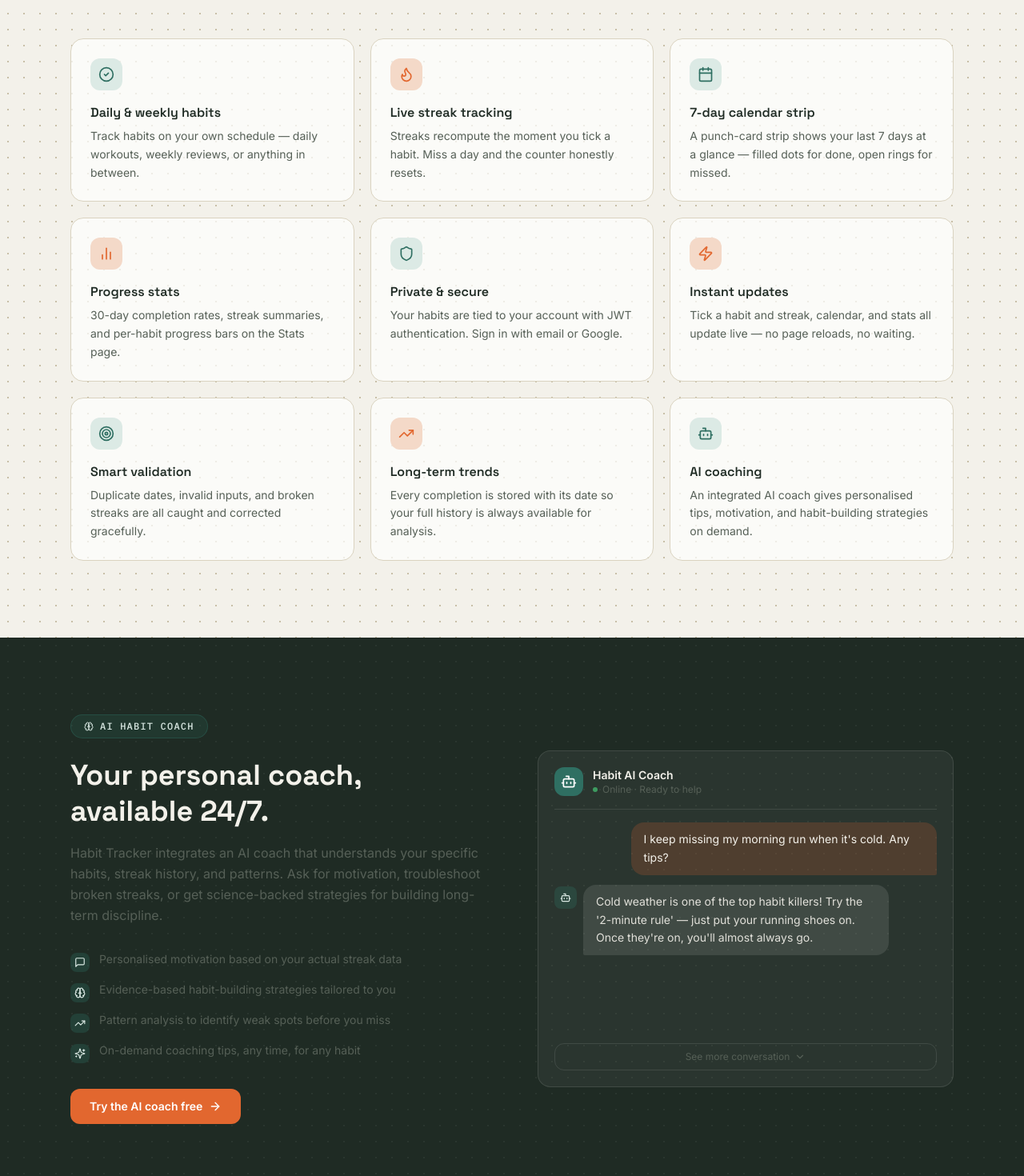
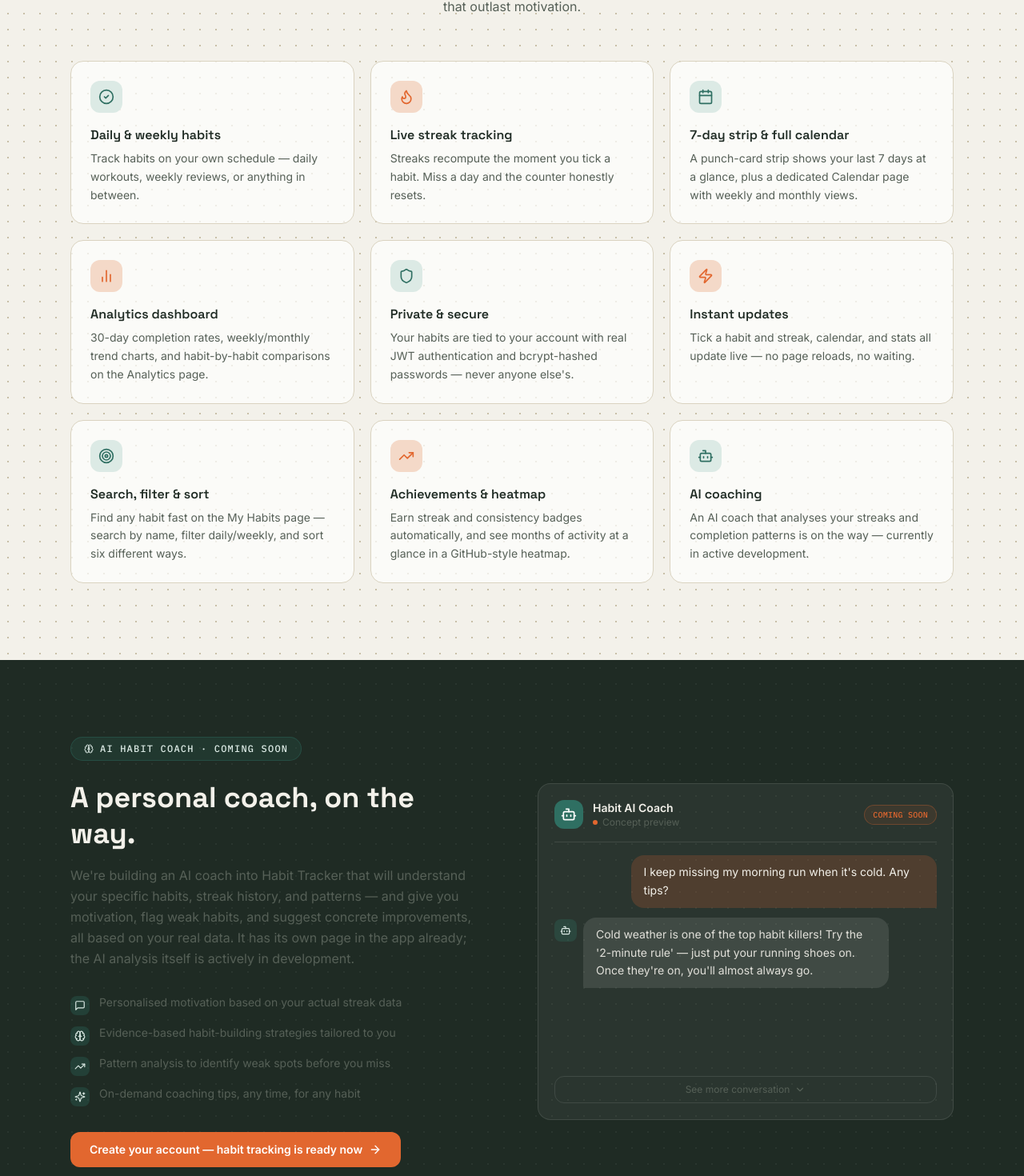
Before and after one commit to Karuna-Neupane/Habit_Tracker_App, a React (Vite) app in the folder Habit_Tracker_App/: page / in a window 1280 px wide. Shown: the part 1213-2683 px from the top of the page at 80% size. Built offline with nearby package versions, Linux system fonts and the light colour scheme.

Commit message:
Updated Home Page

```diff
--- a/Habit_Tracker_App/src/pages/Home.jsx
+++ b/Habit_Tracker_App/src/pages/Home.jsx
@@ -66,7 +66,7 @@ function HeroSection() {
         {/* Badge */}
         <div className="inline-flex items-center gap-2 rounded-full border border-pine/20 bg-pineSoft/60 px-4 py-1.5 text-xs font-mono uppercase tracking-widest text-pine mb-8">
           <span className="h-1.5 w-1.5 rounded-full bg-pine animate-pulse" />
-          AI-Powered Habit Coaching
+          Streaks, Calendar &amp; Analytics — AI Coach Coming Soon
           <Sparkles className="h-3 w-3" />
         </div>
 
@@ -84,8 +84,8 @@ function HeroSection() {
 
         <p className="mt-6 mx-auto max-w-2xl text-lg sm:text-xl text-inkSoft leading-relaxed">
           Habit Tracker helps you build and maintain positive daily routines by tracking habits,
-          monitoring streaks, and visualising your progress — with an AI coach to keep you going
-          when motivation dips.
+          monitoring streaks, and visualising your progress across a full calendar and analytics
+          dashboard — with an AI coach in active development to keep you going when motivation dips.
         </p>
 
         {/* CTAs */}
@@ -180,13 +180,13 @@ function StatsStrip() {
 const FEATURES = [
   { icon: CheckCircle2, title: 'Daily & weekly habits',  desc: 'Track habits on your own schedule — daily workouts, weekly reviews, or anything in between.',                             color: 'bg-pineSoft text-pine'  },
   { icon: Flame,        title: 'Live streak tracking',   desc: 'Streaks recompute the moment you tick a habit. Miss a day and the counter honestly resets.',                             color: 'bg-emberSoft text-ember' },
-  { icon: Calendar,     title: '7-day calendar strip',   desc: 'A punch-card strip shows your last 7 days at a glance — filled dots for done, open rings for missed.',                  color: 'bg-pineSoft text-pine'  },
-  { icon: BarChart2,    title: 'Progress stats',         desc: '30-day completion rates, streak summaries, and per-habit progress bars on the Stats page.',                             color: 'bg-emberSoft text-ember' },
-  { icon: Shield,       title: 'Private & secure',       desc: 'Your habits are tied to your account with JWT authentication. Sign in with email or Google.',                           color: 'bg-pineSoft text-pine'  },
+  { icon: Calendar,     title: '7-day strip & full calendar', desc: 'A punch-card strip shows your last 7 days at a glance, plus a dedicated Calendar page with weekly and monthly views.', color: 'bg-pineSoft text-pine'  },
+  { icon: BarChart2,    title: 'Analytics dashboard',    desc: '30-day completion rates, weekly/monthly trend charts, and habit-by-habit comparisons on the Analytics page.',              color: 'bg-emberSoft text-ember' },
+  { icon: Shield,       title: 'Private & secure',       desc: 'Your habits are tied to your account with real JWT authentication and bcrypt-hashed passwords — never anyone else\'s.',    color: 'bg-pineSoft text-pine'  },
   { icon: Zap,          title: 'Instant updates',        desc: 'Tick a habit and streak, calendar, and stats all update live — no page reloads, no waiting.',                           color: 'bg-emberSoft text-ember' },
-  { icon: Target,       title: 'Smart validation',       desc: 'Duplicate dates, invalid inputs, and broken streaks are all caught and corrected gracefully.',                          color: 'bg-pineSoft text-pine'  },
-  { icon: TrendingUp,   title: 'Long-term trends',       desc: 'Every completion is stored with its date so your full history is always available for analysis.',                       color: 'bg-emberSoft text-ember' },
-  { icon: Bot,          title: 'AI coaching',            desc: 'An integrated AI coach gives personalised tips, motivation, and habit-building strategies on demand.',                  color: 'bg-pineSoft text-pine'  },
+  { icon: Target,       title: 'Search, filter & sort',  desc: 'Find any habit fast on the My Habits page — search by name, filter daily/weekly, and sort six different ways.',           color: 'bg-pineSoft text-pine'  },
+  { icon: TrendingUp,   title: 'Achievements & heatmap', desc: 'Earn streak and consistency badges automatically, and see months of activity at a glance in a GitHub-style heatmap.',      color: 'bg-emberSoft text-ember' },
+  { icon: Bot,          title: 'AI coaching',            desc: 'An AI coach that analyses your streaks and completion patterns is on the way — currently in active development.',         color: 'bg-pineSoft text-pine'  },
 ]
 
 function FeaturesSection() {
@@ -239,15 +239,16 @@ function AICoachSection() {
           <div>
             <div className="inline-flex items-center gap-2 rounded-full border border-pine/40 bg-pine/20 px-4 py-1.5 text-xs font-mono uppercase tracking-widest text-pineSoft mb-6">
               <Brain className="h-3 w-3" />
-              AI Habit Coach
+              AI Habit Coach · Coming Soon
             </div>
             <h2 className="font-display text-4xl font-bold text-paper leading-tight">
-              Your personal coach, available 24/7.
+              A personal coach, on the way.
             </h2>
             <p className="mt-4 text-inkSoft leading-relaxed">
-              Habit Tracker integrates an AI coach that understands your specific habits,
-              streak history, and patterns. Ask for motivation, troubleshoot broken streaks,
-              or get science-backed strategies for building long-term discipline.
+              We're building an AI coach into Habit Tracker that will understand your specific
+              habits, streak history, and patterns — and give you motivation, flag weak habits,
+              and suggest concrete improvements, all based on your real data. It has its own
+              page in the app already; the AI analysis itself is actively in development.
             </p>
             <ul className="mt-8 space-y-3">
               {[
@@ -265,24 +266,29 @@ function AICoachSection() {
               ))}
             </ul>
             <Link to="/register" className="mt-8 inline-flex items-center gap-2 rounded-xl bg-ember px-6 py-3 text-sm font-semibold text-white hover:bg-ember/90 transition-colors">
-              Try the AI coach free
+              Create your account — habit tracking is ready now
               <ArrowRight className="h-4 w-4" />
             </Link>
           </div>
 
-          {/* Mock chat */}
+          {/* Mock chat — a concept preview of what's coming, not a live feature yet */}
           <div className="rounded-2xl border border-white/10 bg-white/5 p-5">
-            <div className="flex items-center gap-3 pb-4 border-b border-white/10 mb-4">
+            <div className="flex items-center justify-between pb-4 border-b border-white/10 mb-4">
+              <div className="flex items-center gap-3">
                 <div className="flex h-9 w-9 items-center justify-center rounded-xl bg-pine text-white">
                   <Bot className="h-5 w-5" />
                 </div>
                 <div>
                   <p className="text-sm font-semibold text-paper">Habit AI Coach</p>
                   <div className="flex items-center gap-1.5">
-                  <span className="h-1.5 w-1.5 rounded-full bg-green-400 animate-pulse" />
-                  <span className="text-xs text-inkSoft">Online · Ready to help</span>
+                    <span className="h-1.5 w-1.5 rounded-full bg-ember" />
+                    <span className="text-xs text-inkSoft">Concept preview</span>
                   </div>
                 </div>
+              </div>
+              <span className="shrink-0 rounded-full border border-ember/30 bg-ember/10 px-2.5 py-1 font-mono text-[10px] uppercase tracking-wide text-ember">
+                Coming soon
+              </span>
             </div>
 
             <div className="space-y-3 min-h-[260px]">
@@ -312,9 +318,9 @@ function AICoachSection() {
             ) : (
               <div className="mt-4 flex gap-2">
                 <div className="flex-1 rounded-xl border border-white/10 bg-white/5 px-4 py-2 text-sm text-inkSoft">
-                  Ask your coach anything…
+                  Ask your coach anything… (coming soon)
                 </div>
-                <div className="rounded-xl bg-pine px-3 py-2 text-white flex items-center">
+                <div className="rounded-xl bg-pine/50 px-3 py-2 text-white flex items-center cursor-not-allowed">
                   <ArrowRight className="h-4 w-4" />
                 </div>
               </div>
@@ -364,15 +370,16 @@ function AboutSection() {
             </p>
             <p className="mt-4 text-inkSoft leading-relaxed">
               Most habit apps overwhelm you with features. We focus on the essentials: log your
-              habits, see your streaks, understand your patterns. Then we add AI coaching to help
-              you break through the resistance that stops most people before habits take root.
+              habits on My Habits, see your streaks and calendar, and understand your patterns on
+              Analytics and your Dashboard — with achievement badges and a contribution heatmap
+              to keep it motivating.
             </p>
             <p className="mt-4 text-inkSoft leading-relaxed">
-              Built with React, Node.js, and Express. Designed to be fast, private, and genuinely
-              useful — without the noise.
+              Built with React, Node.js, Express, and MongoDB. Designed to be fast, private, and
+              genuinely useful — without the noise.
             </p>
             <div className="mt-6 flex flex-wrap gap-2">
-              {['React', 'Node.js', 'Express', 'JWT Auth', 'Google OAuth', 'REST API', 'AI Coaching'].map(tag => (
+              {['React', 'Node.js', 'Express', 'MongoDB', 'JWT Auth', 'REST API'].map(tag => (
                 <span key={tag} className="rounded-full border border-paperLine bg-paper px-3 py-1 text-xs font-mono text-inkSoft">{tag}</span>
               ))}
             </div>
@@ -385,11 +392,11 @@ function AboutSection() {
 
 // ─── How it works ─────────────────────────────────────────────────────────────
 const STEPS = [
-  { num: '01', icon: Shield,       title: 'Create your account',  desc: 'Sign up in seconds with your email or continue with Google. Your data is private and secure from day one.'                                          },
+  { num: '01', icon: Shield,       title: 'Create your account',  desc: 'Sign up in seconds with your name, email, and password. Your data is private and secure from day one.'                                                },
   { num: '02', icon: Target,       title: 'Add your habits',      desc: "Give each habit a clear name and choose daily or weekly. Start with 2–3 habits for best results."                                                    },
   { num: '03', icon: CheckCircle2, title: 'Check in every day',   desc: 'Tap the tick button each day you complete a habit. Watch your streak counter grow and your 7-day strip fill up.'                                    },
-  { num: '04', icon: Bot,          title: 'Get coached by AI',    desc: 'When motivation drops or you break a streak, ask your AI coach for personalised advice and habit-building strategies.'                               },
-  { num: '05', icon: BarChart2,    title: 'Review your progress', desc: 'Visit the Stats page to see 30-day completion rates, your longest streaks, and an overall picture of consistency.'                                  },
+  { num: '04', icon: Bot,          title: 'AI coaching (soon)',   desc: "An AI coach that analyses your habits and streaks is in active development — for now, your Dashboard and Analytics page give you the same insight."   },
+  { num: '05', icon: BarChart2,    title: 'Review your progress', desc: 'Visit the Analytics page to see 30-day completion rates, your longest streaks, and an overall picture of consistency.'                                },
 ]
 
 function HowItWorksSection() {
@@ -426,7 +433,7 @@ function HowItWorksSection() {
 const TESTIMONIALS = [
   {
     name: 'Priya M.',     role: 'Software engineer', avatar: 'P', color: 'bg-pineSoft text-pine',   stars: 5,
-    text: "I've tried every habit app out there. This one is the first that actually shows me the truth — my streaks were shorter than I thought. The AI coach helped me understand why I kept failing at 2 weeks.",
+    text: "I've tried every habit app out there. This one is the first that actually shows me the truth — my streaks were shorter than I thought. The Analytics page broke it down by habit and I could finally see which one I was neglecting.",
   },
   {
     name: 'James K.',     role: 'Entrepreneur',      avatar: 'J', color: 'bg-emberSoft text-ember', stars: 5,
@@ -434,7 +441,7 @@ const TESTIMONIALS = [
   },
   {
     name: 'Ananya R.',    role: 'Graduate student',  avatar: 'A', color: 'bg-pineSoft text-pine',   stars: 5,
-    text: "I asked the AI coach why I always skip my reading habit on Fridays. It identified a pattern I hadn't noticed and suggested habit stacking with something I already do. Game changer.",
+    text: "The achievement badges are a small thing but they genuinely keep me coming back — and the contribution heatmap on my Dashboard makes months of consistency actually visible instead of abstract.",
   },
 ]
 
@@ -485,7 +492,8 @@ function CTASection() {
         </h2>
         <p className="mt-5 text-inkSoft max-w-xl mx-auto leading-relaxed">
           Join today and start your first streak. It takes 30 seconds to create your account
-          and you'll have an AI coach and full habit tracking from the moment you log in.
+          and you'll have full habit tracking, a calendar, achievements, and analytics from the
+          moment you log in.
         </p>
         <div className="mt-10 flex flex-col sm:flex-row items-center justify-center gap-4">
           <Link to="/register"
@@ -498,7 +506,7 @@ function CTASection() {
             Sign in
           </Link>
         </div>
-        <p className="mt-5 text-xs text-inkSoft">Free forever · No credit card · Sign in with Google</p>
+        <p className="mt-5 text-xs text-inkSoft">Free forever · No credit card required</p>
       </div>
     </section>
   )
```
Lines whose indentation alone changed are shown as unchanged.
